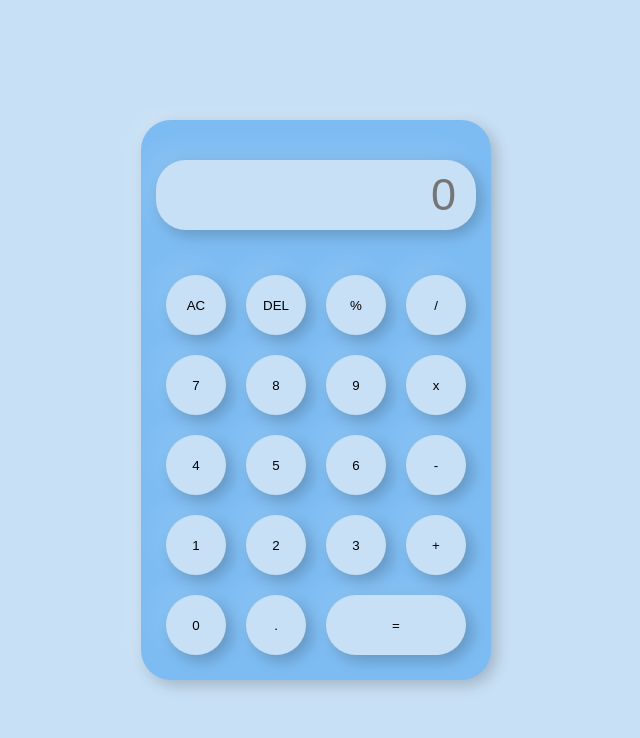
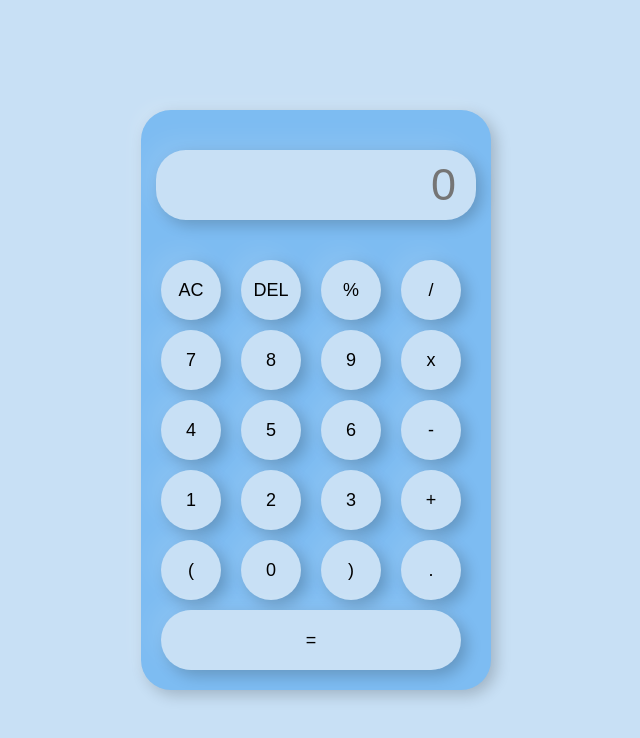
Before and after one commit to SadeJoseph/Calculator, a plain HTML site: page assets/index.html in a window 1280 px wide. Shown: the whole page, without its empty margins (324-964 px from the left). Drawn offline with Linux system fonts and the light colour scheme.

Commit message:
brackets to chain equations together

```diff
--- a/assets/index.html
+++ b/assets/index.html
@@ -28,7 +28,9 @@
         <button onclick="calculate(2)">2</button>
         <button onclick="calculate(3)">3</button>
         <button onclick="calculate('+')">+</button>
+        <button onclick="openB()">(</button>
         <button onclick="calculate(0)">0</button>
+        <button onclick="closeB()">)</button>
         <button onclick="calculate('.')">.</button>
         <button id="equals" onclick="Answer()">=</button>
 
--- a/assets/script.js
+++ b/assets/script.js
@@ -26,3 +26,14 @@ function del() {
     answer.value= answer.value.slice(0, -1);
 
 }
+
+// add bracket.
+function openB()
+{
+    answer.value+= "(";
+}
+
+function closeB()
+{
+    answer.value+= ")";
+}
--- a/assets/style.css
+++ b/assets/style.css
@@ -47,9 +47,10 @@ button{
     width: 60px;
     border: none;
     border-radius: 50%;
-    margin: 10px;
+    margin: 5px;
     box-shadow: -10px -10px 25px rgba(255,255,255,0.1),
     6px 6px 15px rgba(0,0,0,0.2);
+    font-size: large;
 
 }
 
@@ -66,6 +67,7 @@ button:active {
 
 
 #equals {
-   width: 140px;
+   width: 300px;
    border-radius: 30px;
+
 }
```
